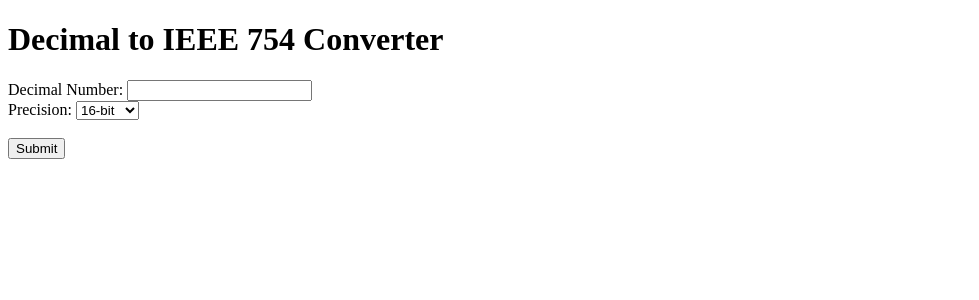
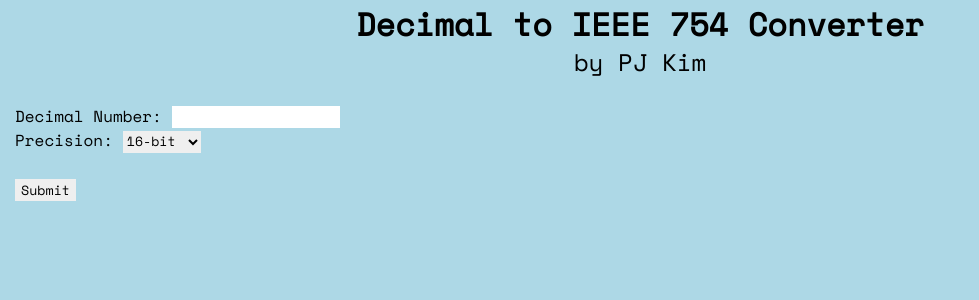
Before and after one commit to PJ1229/Decimal_to_IEEE754_Converter, a Flask app: page / in a window 1280 px wide. Shown: the top 300 px of the page, without its empty margins (0-979 px from the left). Run offline with Flask 3, Linux system fonts and the light colour scheme.

Commit message:
started css

```diff
--- a/templates/index.html
+++ b/templates/index.html
@@ -6,8 +6,32 @@
     <title>Decimal to IEEE 754 Converter</title>
 </head>
 <body>
-    <h1>Decimal to IEEE 754 Converter</h1>
-    <form action="/" method="post">
+    <style>
+        @font-face {
+            font-family: space-mono;
+            src: url(SpaceMono-Regular.ttf);
+        }
+        body{
+            font-family: space-mono;
+            background-color: lightblue;
+            margin: 0;
+            padding: 0;
+
+        }
+        select{
+            font-family: space-mono;
+            border-radius: 0;
+            border: 0;
+        }
+        input{
+            font-family: space-mono;
+            border-radius: 0;
+            border: 0;
+        }
+    </style>
+    <h1 style="width: 100%; text-align: center; margin: 0;">Decimal to IEEE 754 Converter</h1>
+    <p style="width: 100%; text-align: center; margin-top: -4px; font-size: 24px;">by PJ Kim</p>
+    <form style="margin: 15px;" action="/" method="post">
         <label for="decimal">Decimal Number:</label>
         <input type="text" inputmode="decimal" pattern="-?[0-9]*[.,]?[0-9]+" id="decimal" name="decimal" step="any" required><br>
 
```
Also changed, not shown: templates/SpaceMono-Bold.ttf (added), templates/SpaceMono-BoldItalic.ttf (added), templates/SpaceMono-Italic.ttf (added), templates/SpaceMono-Regular.ttf (added).
